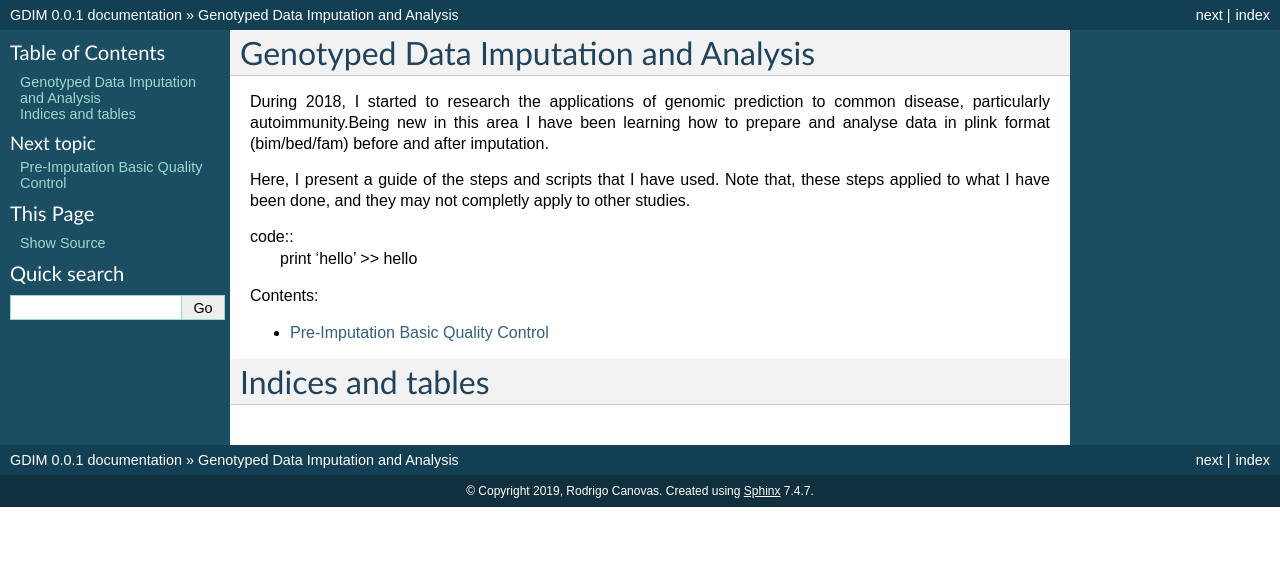
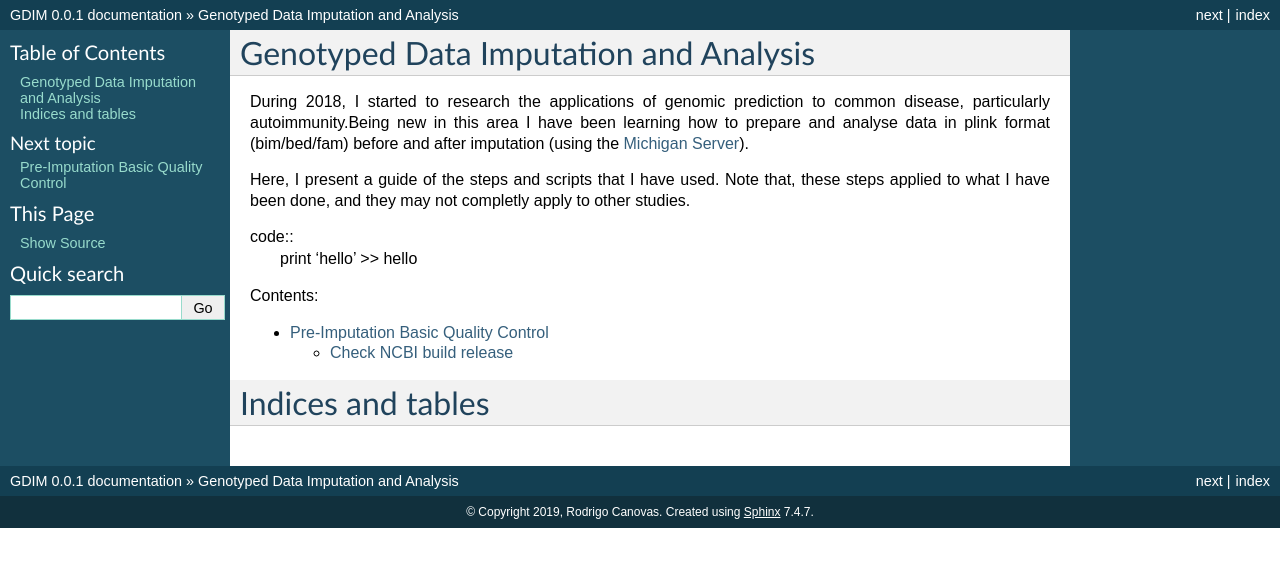
Before and after one commit to rcanovas/GDIM, a Sphinx documentation site: the page built from docs/source/index.rst, in a window 1280 px wide. Shown: the top 567 px of the page. Built offline with Sphinx 7.4.7, drawn with Linux system fonts in a browser that asks for light colours.

Commit message:
trying things

```diff
--- a/docs/source/index.rst
+++ b/docs/source/index.rst
@@ -6,7 +6,9 @@
 Genotyped Data Imputation and Analysis
 ======================================
 
-During 2018, I started to research the applications of genomic prediction to common disease, particularly autoimmunity.Being new in this area I have been learning how to prepare and analyse data in plink format (bim/bed/fam) before and after imputation.
+During 2018, I started to research the applications of genomic prediction to common disease, particularly autoimmunity.Being new in this area I have been learning how to prepare and analyse data in plink format (bim/bed/fam) before and after imputation (using the `Michigan Server`_).
+
+.. _`Michigan Server`: https://imputationserver.sph.umich.edu/index.html
 
 Here, I present a guide of the steps and scripts that I have used. Note that, these steps applied to what I have been done, and they may not completly apply to other studies.
 
```
Also changed, not shown: docs/source/basic_qc.rst (+18 -1 lines).
